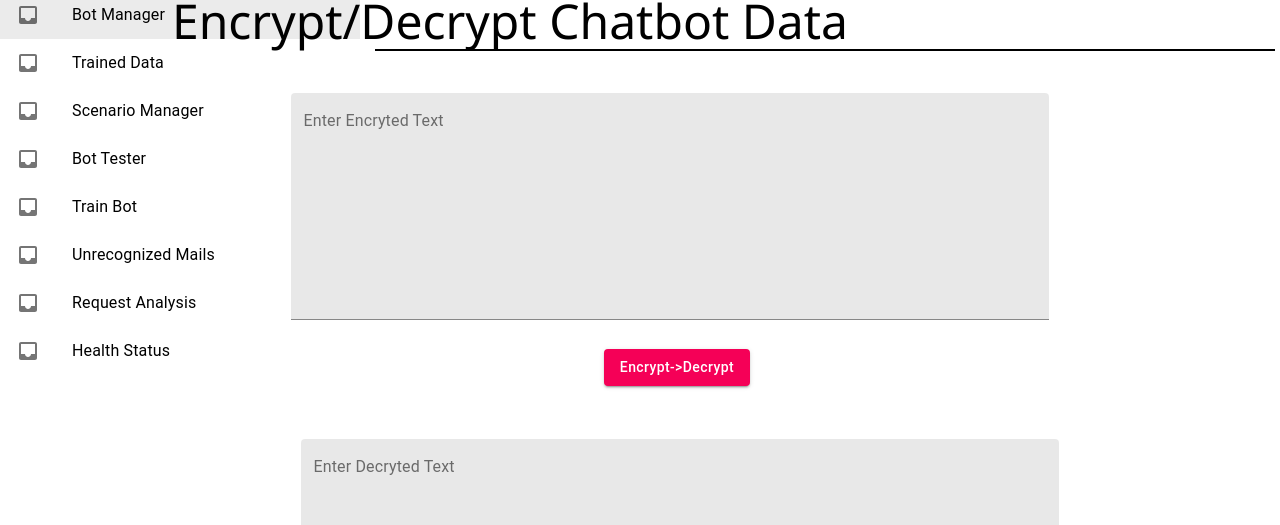
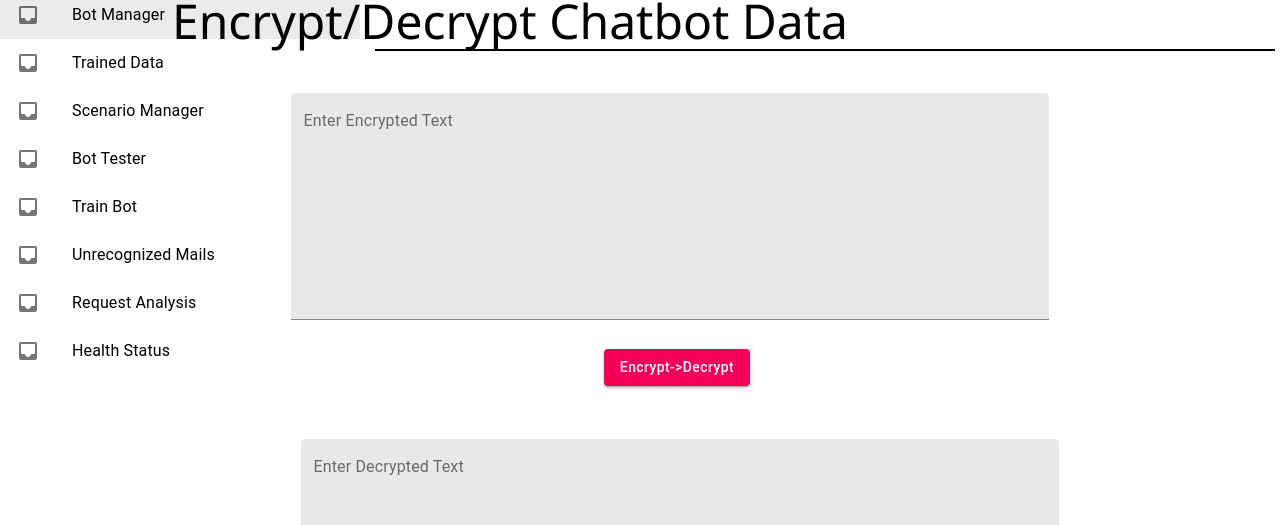
Before and after one commit to intern-project-dt/features, a React (Create React App) app: page /ReqAnalysisMain in a window 1280 px wide. Shown: the part 81-606 px from the top of the page. Built offline with nearby package versions, Linux system fonts and the light colour scheme.

Commit message:
Add files via upload

```diff
--- a/src/components/ReqAnalysisMain.js
+++ b/src/components/ReqAnalysisMain.js
@@ -84,8 +84,14 @@ function InputTextField(props) {
     };
 
   function encryptdata(){
-    var encrypted = document.getElementById("filled-basic").value;
+    console.log(1);
+    var encrypted = "";
+    if (document.getElementById("filled-basic")){
+          encrypted = document.getElementById("filled-basic").value;
+
+    console.log(encrypted);
     var CryptoJS = require("crypto-js");
+    console.log(CryptoJS);
     var base64Key = "dHJhaW51c19hdXRoUGxheQ==";
       var key = CryptoJS.enc.Base64.parse(base64Key);
       var encryptedData = CryptoJS.AES.encrypt(encrypted,key,{
@@ -93,6 +99,7 @@ function InputTextField(props) {
           padding: CryptoJS.pad.Pkcs7
       });
       console.log(encryptedData);
+    } ;
 
   }
 
@@ -109,7 +116,7 @@ function InputTextField(props) {
 
     <form className={classes.root} noValidate autoComplete="off">
       <TextField multiline rows={10} className={classes.box1} id="filled-basic"
-        label="Enter Encryted Text" variant="filled"
+        label="Enter Encrypted Text" variant="filled"
         value={props.encrypted}
         onChange={(e)=>handleChange("ENCRYPT_IN",e.target.value)}
 />
@@ -117,7 +124,7 @@ function InputTextField(props) {
       <TextField multiline rows={10}
         className={classes.box2}
         id="outlined-basic"
-        label="Enter Decryted Text"
+        label="Enter Decrypted Text"
         variant="filled"
         value={props.decrypted}
         onChange={(e)=>handleChange("DECRYPT_IN",e.target.value)}
@@ -126,7 +133,7 @@ function InputTextField(props) {
     </Grid>
     <Grid item md={12} sm={6}>
 
-    <Button className={classes.Encrypt} variant="contained" color="secondary" onClick="encryptdata()">
+    <Button className={classes.Encrypt} variant="contained" color="secondary" onClick={encryptdata}>
         Encrypt->Decrypt
     </Button>
     <Button className={classes.Decrypt} variant="contained" color="secondary">
```
